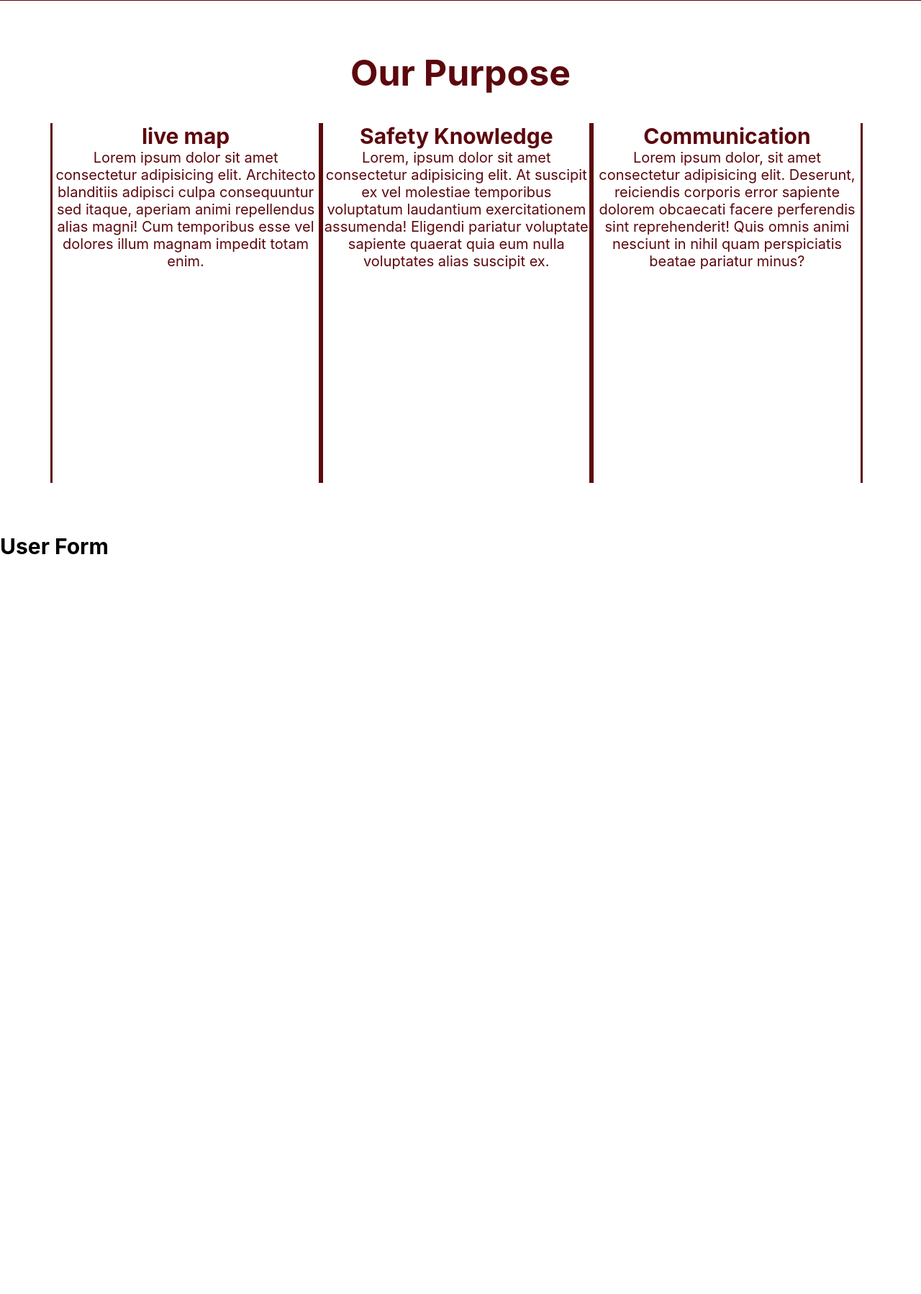
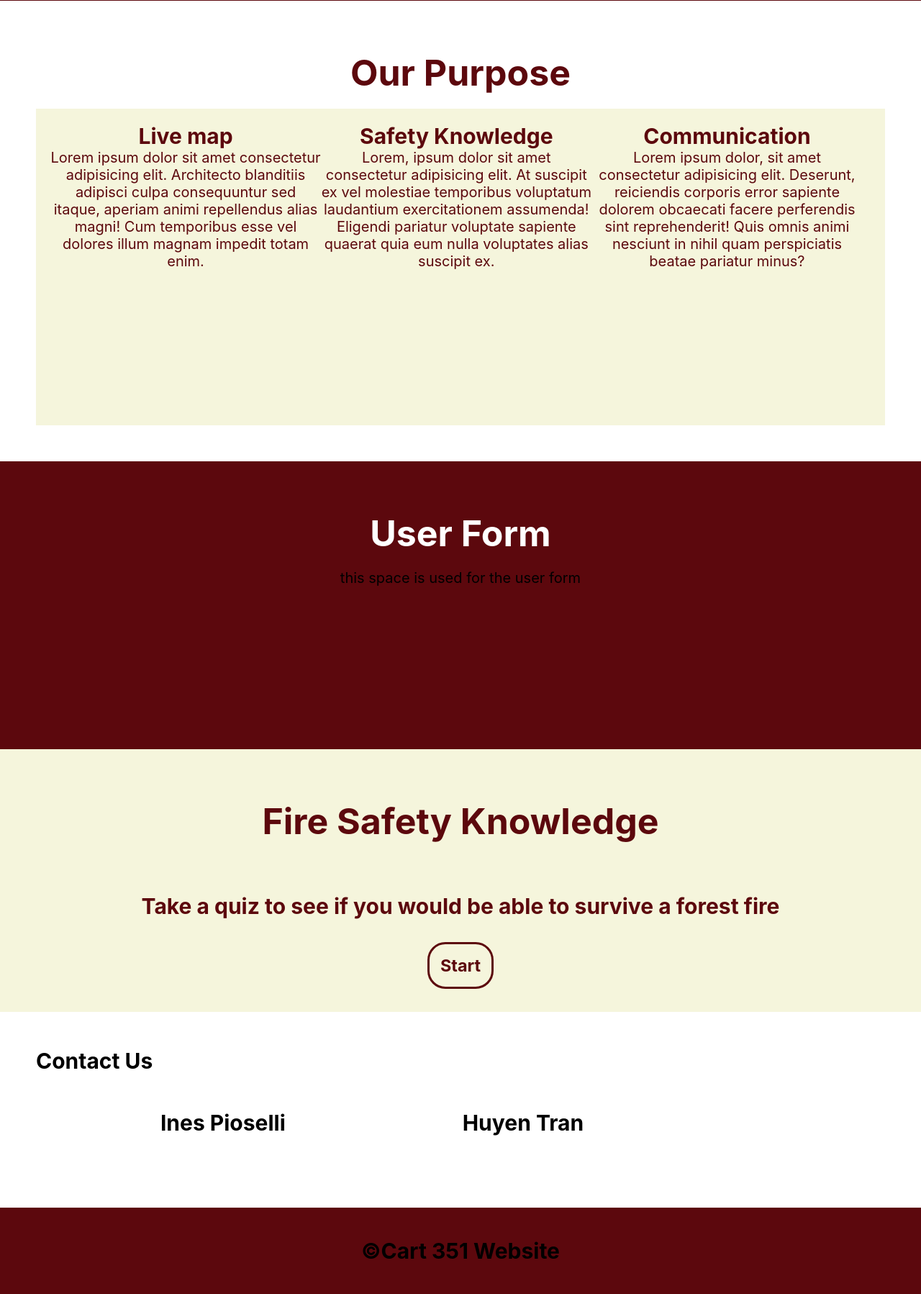
Before and after one commit to ipioselli/cart351_project, a PHP site: page / in a window 1280 px wide. Shown: the part 1335-3133 px from the top of the page at 72% size. Before the commit the page ends 2105 px from the top, so only its background shows below. Run offline with PHP 8.4, Linux system fonts and the light colour scheme.

```diff
--- a/css/style.css
+++ b/css/style.css
@@ -85,7 +85,7 @@
     text-align: center;
     background-color: #5C080D;
     padding:50px;
-    color:white;s
+    color:white;
   }
 
   .map h2{
@@ -133,13 +133,90 @@
     padding:20px;
     display: flex;
     flex-direction: row;
+    background-color: beige;
   }
 
   .main-each{
     width:33%;
-    height:500px;
-    border-style:solid;
+    height:400px;
+    /* border-style:solid;
     border-bottom: #5C080D;
-    border-top: #000000;
+    border-top: #000000; */
 
   }
+
+  .user-form{
+    padding:50px;
+    text-align: center;
+    height:400px;
+    background-color: #5C080D;
+
+
+  }
+
+  .user-form h2{
+    font-size: 50px;
+    color:white;
+  }
+
+  .user-form h2{
+    font-size: 50px;
+    padding:20px;
+  }
+
+
+  .quiz{
+    text-align: center;
+    background-color: beige;
+    padding:50px;
+    color:#5C080D;
+  }
+
+
+  .quiz h2{
+    padding:20px;
+    color:#5C080D;
+    font-size: 50px;
+  }
+
+  .quiz h1{
+    padding: 50px;
+  }
+
+  .quiz a{
+    padding: 15px;;
+    text-decoration: none;
+    color:#5C080D;
+    border-style: solid;
+    border-radius: 25px;
+  }
+
+  .quiz a:hover{
+    color:white;
+  }
+
+
+  footer{
+    /* justify-content: space-around; */
+
+    padding:50px;
+    width:100%;
+  }
+
+  .contact{
+    padding:50px;
+    display: flex;
+    justify-content: space-around;
+
+  }
+
+
+  footer.bottom{
+    display: flex;
+    flex-direction: column;
+    justify-content: center;
+    text-align: center;
+    height: 15vh;
+    background-color:#5C080D;
+
+  }
--- a/index.html
+++ b/index.html
@@ -25,7 +25,7 @@
     </div>
 
     <div class="hello-info">
-        <h1>Hello!</h1>
+        <h1>Up in Flames</h1>
         <p>Lorem ipsum dolor sit amet consectetur, adipisicing elit. Ipsum molestiae veritatis repellat accusamus sequi minus natus sit eos quos consectetur similique quas explicabo nam qui quae ullam vitae, a velit.</p>
         <h3><a href="">Start Now</a></h3>
 
@@ -37,7 +37,7 @@
 
 
 <section class="map">
-    <h2>Up in Flames</h2>
+    <h2>Map of Canada</h2>
     <h1>Lorem ipsum dolor sit, amet consectetur adipisicing elit. Error nihil nostrum a corporis ipsam fuga consequuntur recusandae voluptas? Architecto corrupti nostrum earum eius sint quam ea nobis magni nulla aperiam.</h1>
     <img src="images/fire.jpeg" alt="">
     <h3><a href="">EXPLORE</a></h3>
@@ -51,7 +51,7 @@
     <div class="main">
 
         <div class="main-each">
-            <h1>live map</h1>
+            <h1>Live map</h1>
             <p>Lorem ipsum dolor sit amet consectetur adipisicing elit. Architecto blanditiis adipisci culpa consequuntur sed itaque, aperiam animi repellendus alias magni! Cum temporibus esse vel dolores illum magnam impedit totam enim.</p>
         </div>
 
@@ -77,9 +77,44 @@
 <section class="user-form">
 
     <h2>User Form</h2>
+    <p>this space is used for the user form</p>
 
 </section>
 
 
+<section class="quiz">
+    <h2>Fire Safety Knowledge</h2>
+    <h1>Take a quiz to see if you would be able to survive a forest fire</h1>
+    <h3><a href="">Start</a></h3>
+
+
+</section>
+
+<!-- footer -->
+<footer>
+
+    <h2>Contact Us</h2>
+
+    <section class="contact">
+        <section class="contact-us">
+            <h2>Ines Pioselli</h2>
+
+        </section>
+        <section class="contact-us">
+            <h2>Huyen Tran </h2>
+
+        </section>
+        <section class="contact-us">
+
+        </section>
+
+    </section>
+
+</footer>
+
+<footer class="bottom">
+    <h2>&#169;Cart 351 Website</h2>
+</footer>
+
 </body>
 </html>
```
